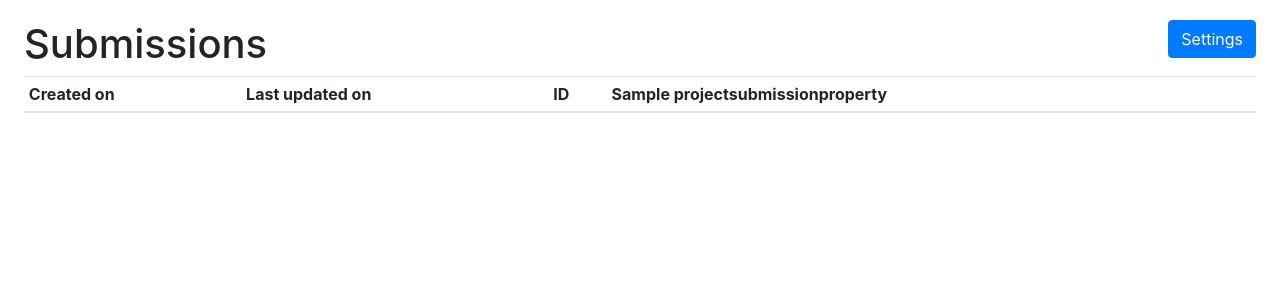
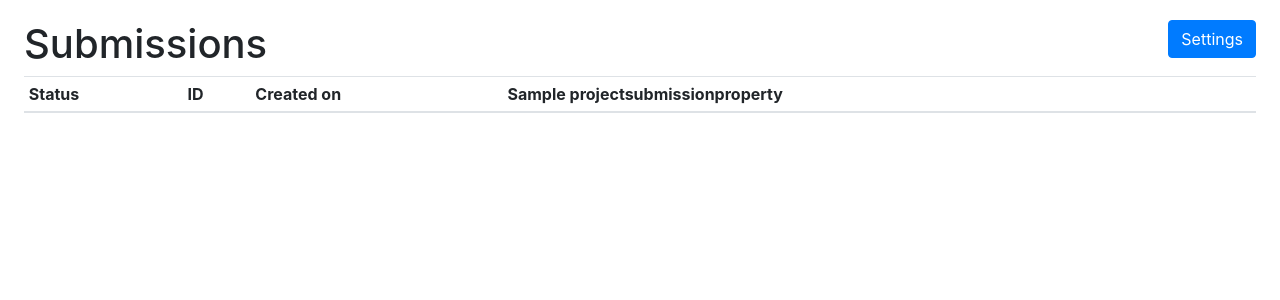
Before and after one commit to civviGH/django-testing-framework, a Django app: a page that uses dtf/templates/dtf/project_details.html in a window 1280 px wide. Shown: the part 64-364 px from the top of the page. Run offline with Django 3.2, Linux system fonts and the light colour scheme; tables that the repository leaves empty hold one stand-in row (values such as "Sample post"); data that the repository does not hold is empty; some libraries are stand-ins or nearby versions.

Commit message:
Update columns displayed for submissions in project details
We do only display the submission "created" date and remove the "last updated" date, since in pretty much all cases, these two dates will be the same anyways. (the last updated date is not updated when a test for the submission is updated, but only when the submission itself is being updated, which pretty much never happens).

Instead we show the status for each submission and move the submission ID into second place after the status.

```diff
--- a/dtf/templates/dtf/project_details.html
+++ b/dtf/templates/dtf/project_details.html
@@ -28,13 +28,13 @@
     <thead>
     <tr>
         <th class="noselect">
-            Created on
-        </th>
-        <th class="noselect">
-            Last updated on
+            Status
         </th>
         <th class="noselect">
             ID
+        </th>
+        <th class="noselect">
+            Created on
         </th>
         {% for property in properties %}
             {% if property.display %}
@@ -49,13 +49,13 @@
     {% for submission in submissions|dictsortreversed:"id" %}
     <tr onclick="window.location='{% url 'submission_details' submission.pk %}';" style="cursor:pointer">
         <td>
-            {{ submission.created }}
-        </td>
-        <td>
-            {{ submission.last_updated }}
+            {{ submission.status|color_status_text }}
         </td>
         <td>
             {{ submission.pk }}
+        </td>
+        <td>
+            {{ submission.created }}
         </td>
         {% for property in properties %}
             {% if property.display %}
```
